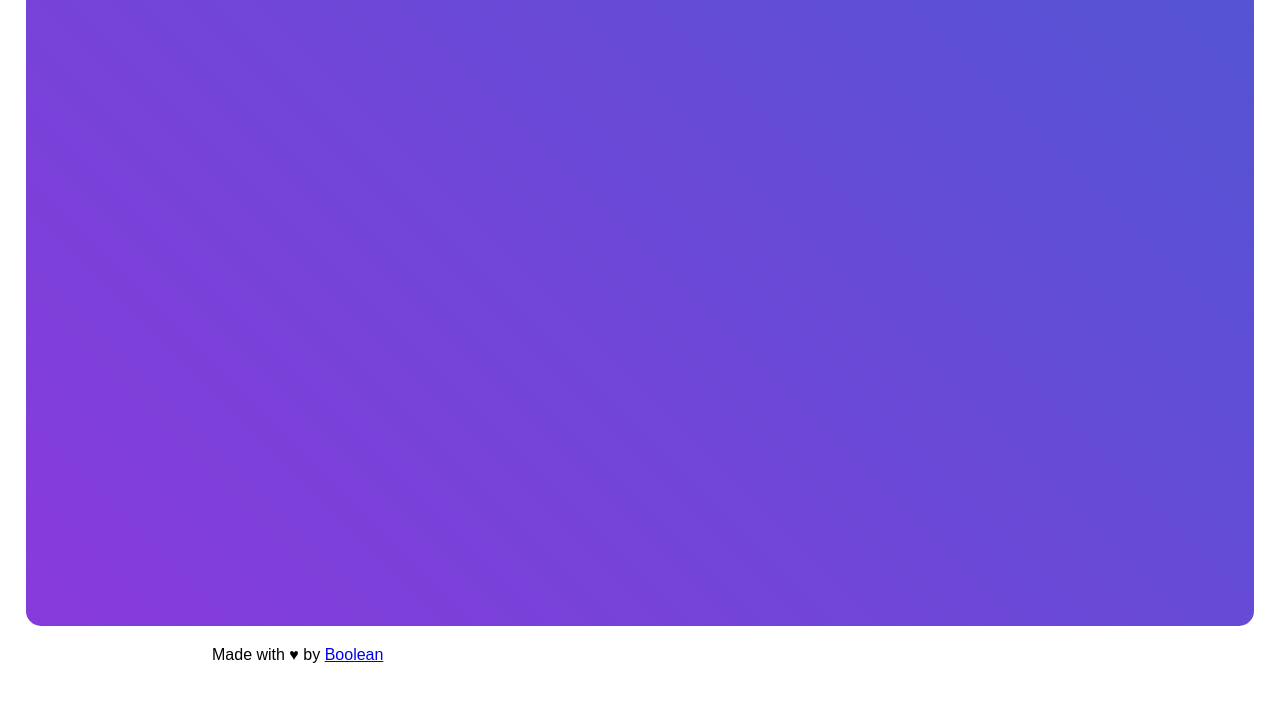
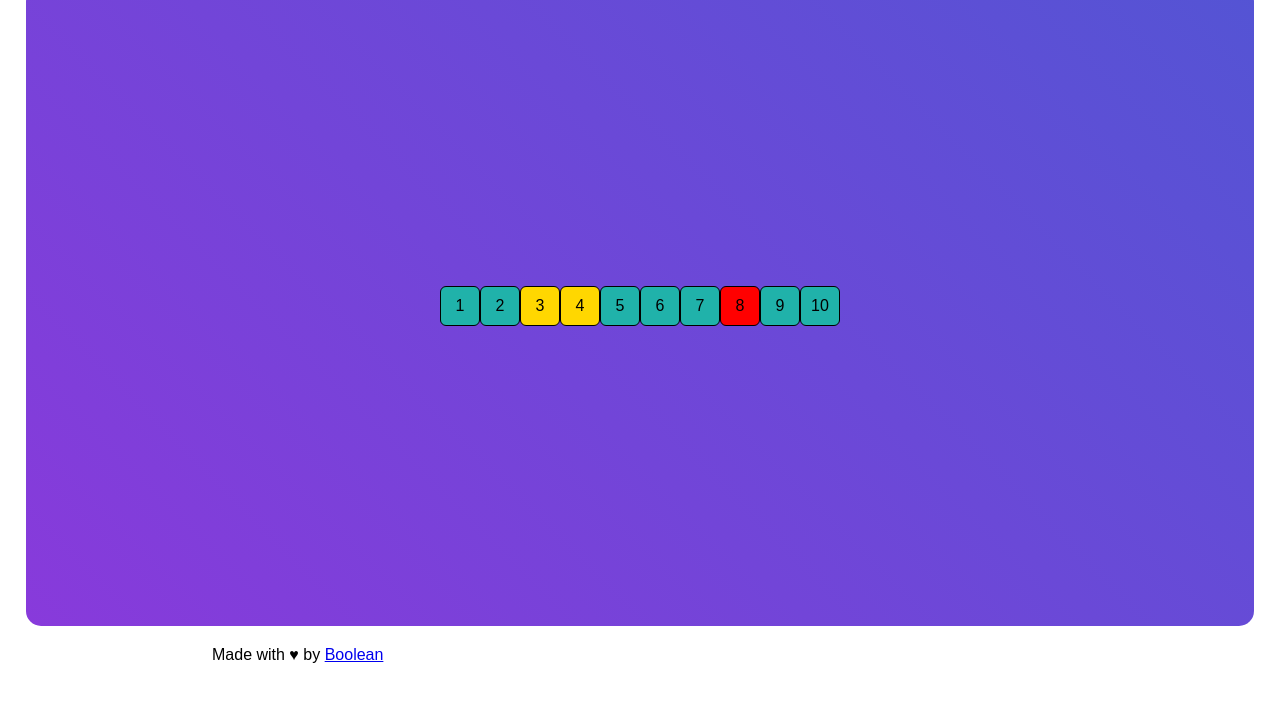
Before and after one commit to M1571/js-campominato-grid, a plain HTML site: page index.html in a window 1280 px wide. Shown: the part 94-800 px from the top of the page. Drawn offline with Linux system fonts and the light colour scheme.

Commit message:
js *** attempt

```diff
--- a/index.html
+++ b/index.html
@@ -29,7 +29,7 @@
 
         <div class="h-section-right">
 
-            <label for="Difficulty">Difficoltà:</label>
+            <label id="difficulty" for="Difficulty">Difficoltà:</label>
 
             <select name="levels" id="levels">
                 <option value="1">Easy</option>
@@ -37,7 +37,7 @@
                 <option value="3">Crazy</option>
             </select>
 
-            <button class="btn" id="btn-custom">Play</button>
+            <button class="btn" id="play btn-custom">Play</button>
         </div>
 
     </header>
@@ -46,7 +46,18 @@
     <!-- 40 MAIN -->
 
     <main class="main">
-        <div class="grid-container"></div>
+        <div id="grid" class="grid-container">
+            <div class="cell">1</div>
+            <div class="cell">2</div>
+            <div class="cell select">3</div>
+            <div class="cell select">4</div>
+            <div class="cell">5</div>
+            <div class="cell">6</div>
+            <div class="cell">7</div>
+            <div class="cell bomb">8</div>
+            <div class="cell">9</div>
+            <div class="cell">10</div>
+        </div>
     </main>
 
     <!-- ------------------------------------- -->
--- a/main.js
+++ b/main.js
@@ -7,3 +7,28 @@
 // con difficoltà 3 => tra 1 e 49
 
 // ------------------------------------
+
+//
+const selectLevels = document.getElementById('levels');
+const playButton = document.getElementById('play');
+
+//
+const startGame = () => {
+
+    console.log('Game Started')
+
+        //
+        const mode = selectLevels.value
+        switch( mode ) {
+            case 1:
+
+                break;
+            case 2:
+
+                break;
+            case 3:
+
+        }
+}
+
+playButton.addEventListener('click', startGame);
--- a/style.css
+++ b/style.css
@@ -82,6 +82,39 @@ body {
     border-radius: 15px;
     margin: 0 2vw;
     height: 80vh;
+    display: flex;
+    flex-direction: column;
+    justify-content: center;
+    align-content: center;
+}
+
+.grid-container {
+    /* border: 1px solid red; */
+    display: flex;
+    flex-wrap: wrap;
+    width: 400px;
+    user-select: none;
+    margin: auto;
+}
+
+.cell {
+    border: 1px solid black;
+    background-color: lightseagreen;
+    display: flex;
+    justify-content: center;
+    align-items: center;
+    aspect-ratio: 1;
+    cursor: pointer;
+    width: calc(100% / 10);
+    border-radius: 6px;
+}
+
+.select {
+    background-color: gold;
+}
+
+.bomb{
+    background-color: red;
 }
 
 /* ------------------------------------ */
```
